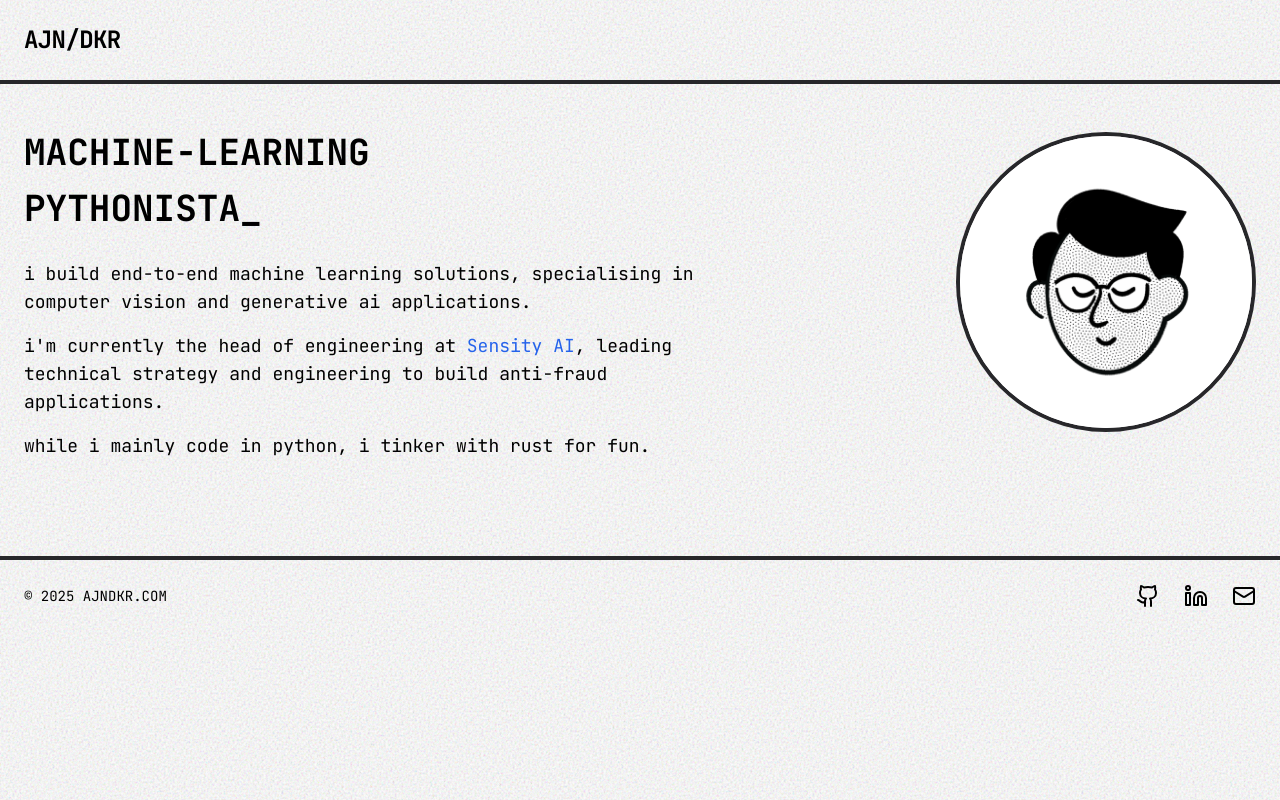
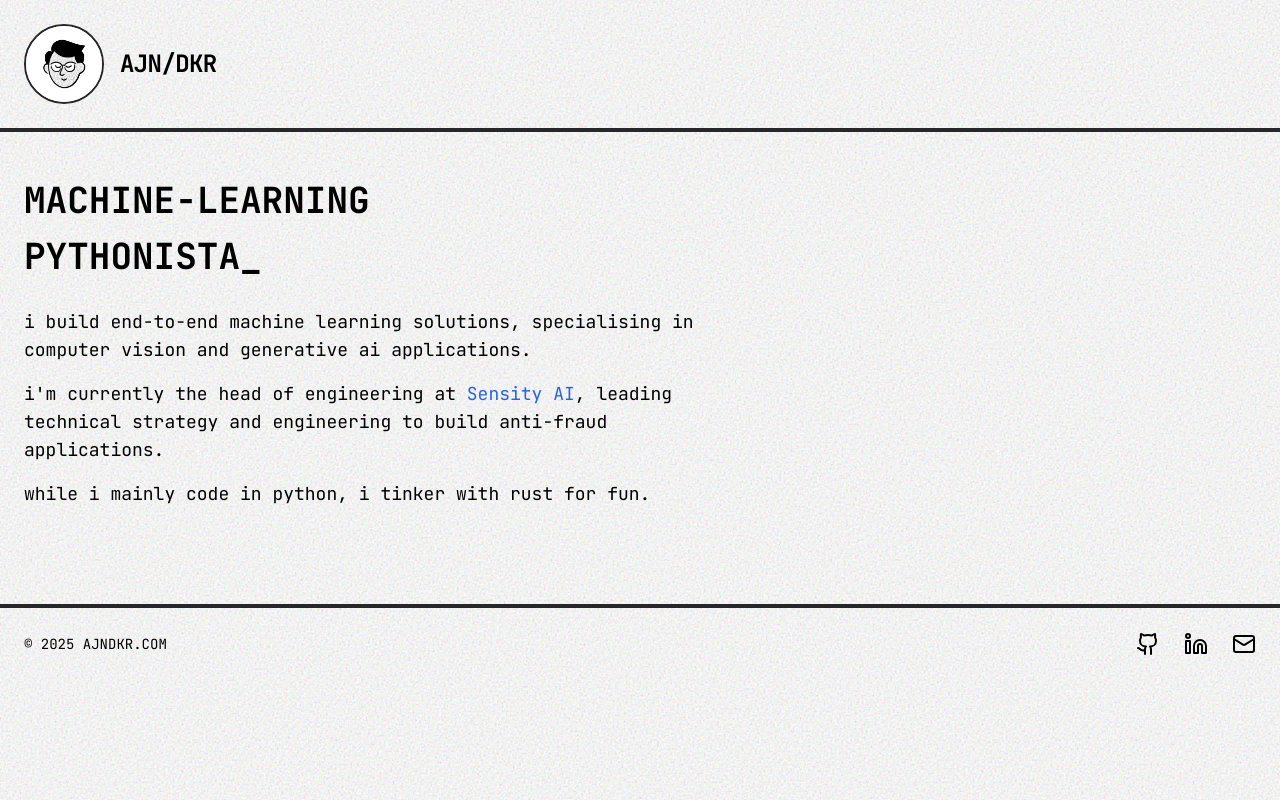
Before and after one commit to ajndkr/ajndkr.github.io, a React (Vite) app: page / in a window 1280 px wide. Built offline with nearby package versions, Linux system fonts and the light colour scheme.

Commit message:
⚡ update profile img position

```diff
--- a/src/App.tsx
+++ b/src/App.tsx
@@ -10,23 +10,23 @@ function App() {
       <div className="relative">
         {/* header */}
         <header className="border-b-4 border-zinc-800 p-4 sm:p-6">
-          <h1 className="text-xl sm:text-2xl font-bold tracking-tight">
-            AJN/DKR
-          </h1>
-        </header>
-
-        {/* main content */}
-        <main className="container mx-auto px-4 sm:px-6 py-8 sm:py-12">
-          <div className="flex flex-col items-center md:items-start md:flex-row gap-8 md:gap-12">
-            {/* Profile Image - Moved to top on mobile */}
-            <div className="w-[150px] h-[150px] md:w-[300px] md:h-[300px] border-4 border-zinc-800 rounded-full overflow-hidden flex-shrink-0 md:order-last">
+          <div className="container mx-auto flex flex-col sm:flex-row items-center gap-4">
+            <div className="w-20 h-20 rounded-full border-2 border-zinc-800 overflow-hidden">
               <img
                 src="/images/profile.png"
                 alt="profile"
                 className="w-full h-full object-cover"
               />
             </div>
+            <h1 className="text-xl sm:text-2xl font-bold tracking-tight text-center sm:text-left">
+              AJN/DKR
+            </h1>
+          </div>
+        </header>
 
+        {/* main content */}
+        <main className="container mx-auto px-4 sm:px-6 py-8 sm:py-12">
+          <div className="flex flex-col items-center md:items-start md:flex-row gap-8 md:gap-12">
             {/* left content */}
             <div className="flex-1 space-y-6 md:space-y-8 text-center md:text-left">
               <div className="space-y-2 md:space-y-4">
```
